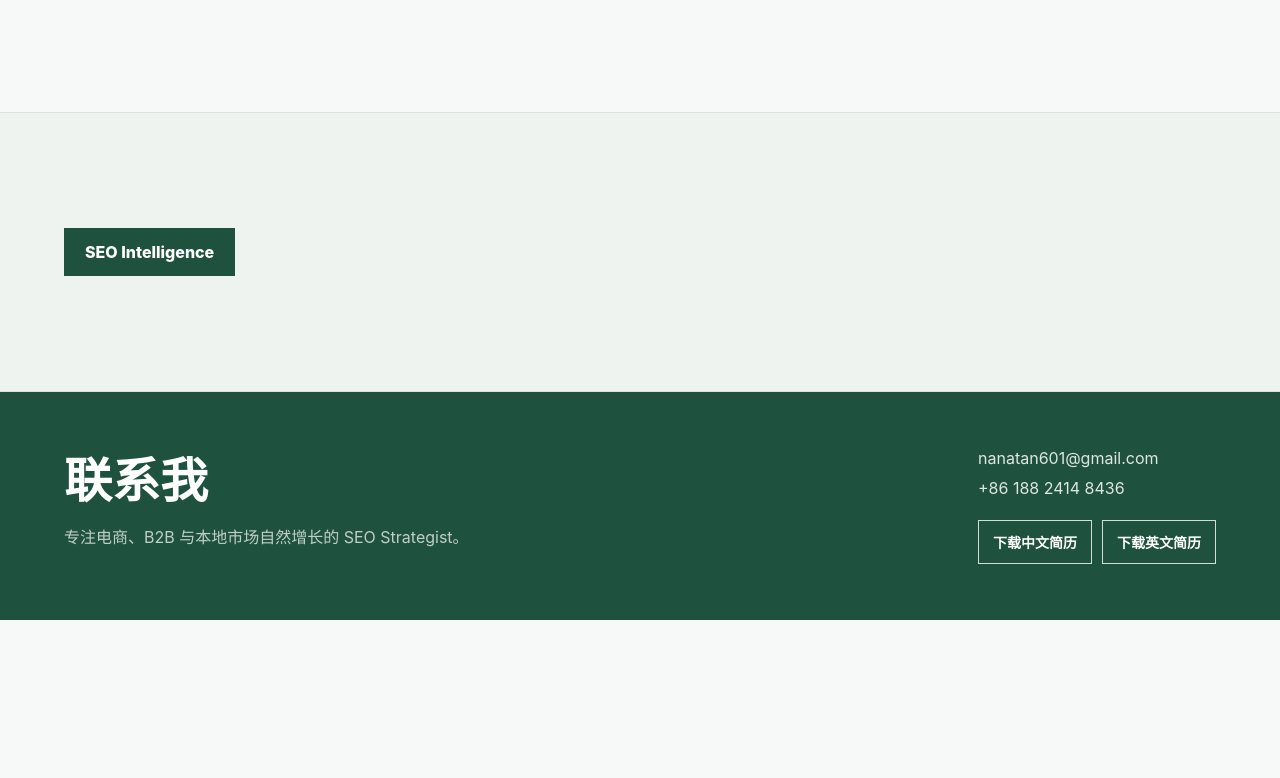
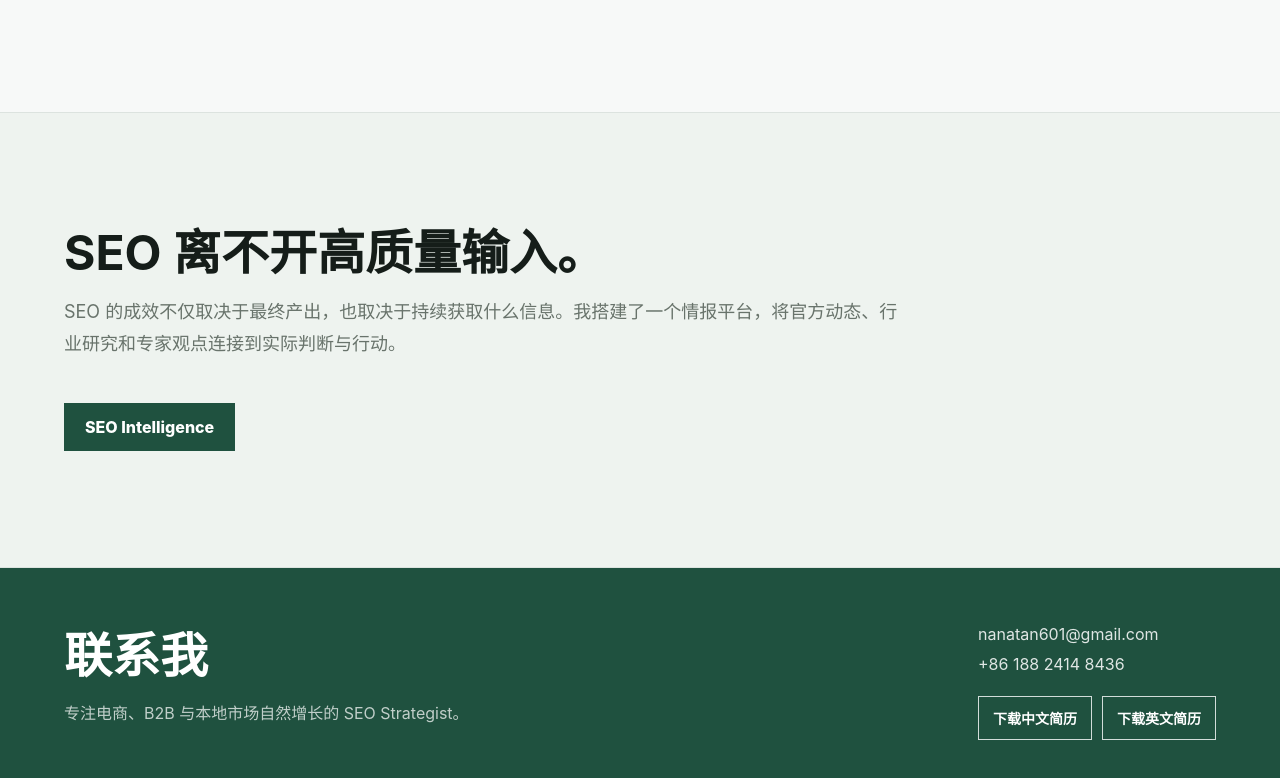
Before and after one commit to nanatan601-a11y/nana-seo-portfolio, a plain HTML site: page zh/index.html in a window 1280 px wide. Shown: the part 3004-3782 px from the top of the page. Before the commit the page ends 3624 px from the top, so only its background shows below. Drawn offline with Linux system fonts and the light colour scheme.

Commit message:
Add SEO inputs statement to portfolio homepage

```diff
--- a/zh/index.html
+++ b/zh/index.html
@@ -159,6 +159,10 @@
       </section>
 
       <section class="section intelligence-section">
+        <div class="section-intro">
+          <h2>SEO 离不开高质量输入。</h2>
+          <p>SEO 的成效不仅取决于最终产出，也取决于持续获取什么信息。我搭建了一个情报平台，将官方动态、行业研究和专家观点连接到实际判断与行动。</p>
+        </div>
         <a class="btn primary" href="https://nanatan601-a11y.github.io/seo-intelligence-hub/" target="_blank" rel="noopener noreferrer">SEO Intelligence</a>
       </section>
     </main>
```
Also changed, not shown: index.html (+4 -0 lines).
